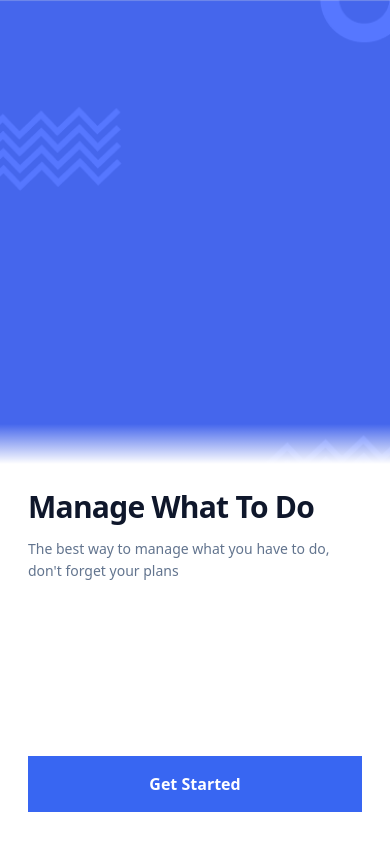
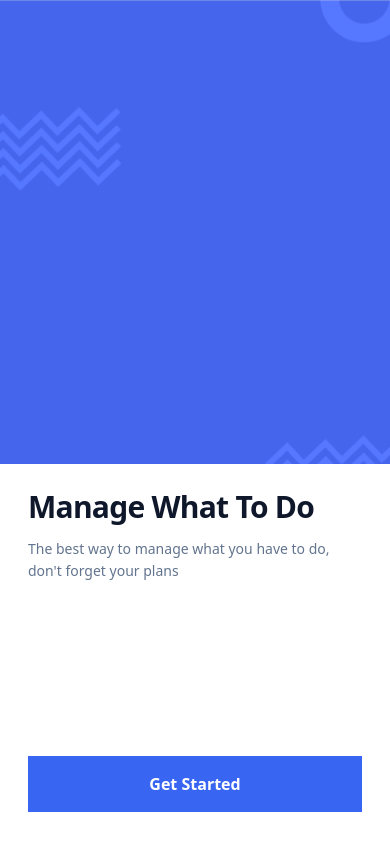
Before and after one commit to abhishekce17/altera-institute-assesment, a React (Vite) app in the folder Frontend/: page / in a window 390 px wide. Built offline with nearby package versions, Linux system fonts and the light colour scheme; no server answers.

Commit message:
style(onboarding): remove gradient overlay from hero graphic

```diff
--- a/Frontend/src/components/onboarding/OnboardingScreen.tsx
+++ b/Frontend/src/components/onboarding/OnboardingScreen.tsx
@@ -16,8 +16,6 @@ export const OnboardingScreen: React.FC<OnboardingScreenProps> = ({ onGetStarted
           alt="Onboarding Background"
           className="w-full h-full object-cover object-top select-none"
         />
-        {/* Soft gradient blend for mobile */}
-        <div className="md:hidden absolute inset-x-0 bottom-0 h-10 bg-gradient-to-t from-white to-transparent" />
       </div>
 
       {/* Information and Call-to-Action: Bottom on mobile, Right half on desktop */}
```
